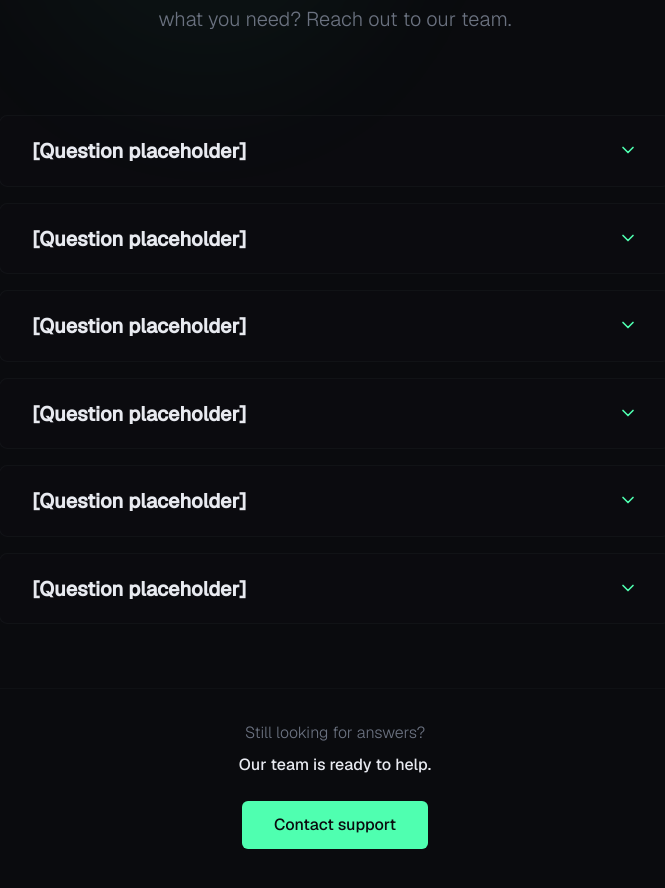
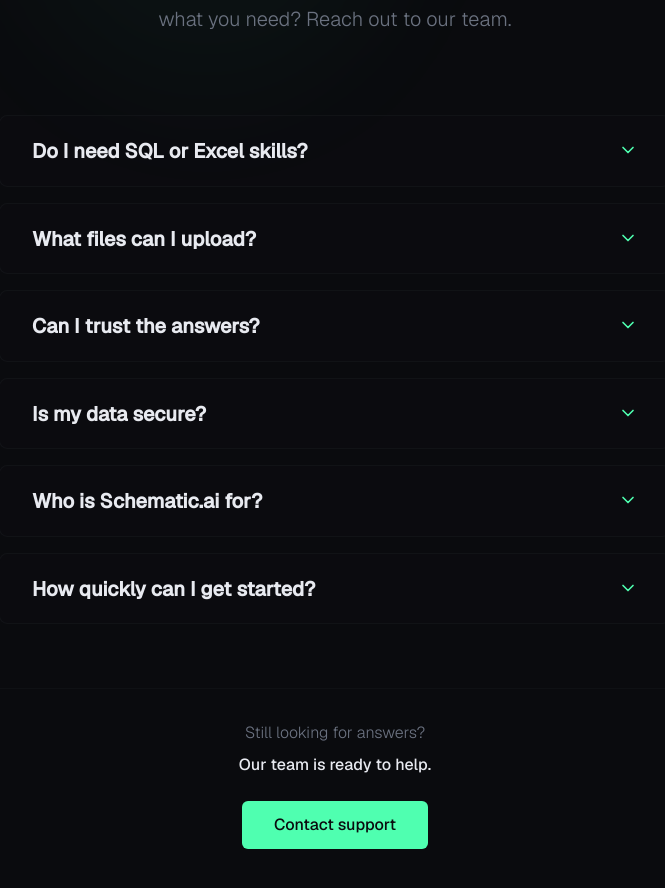
Before and after one commit to Ishaan-Gill/Schematic-AI, a Next.js app: page / in a window 1280 px wide. Shown: the part 3800-4688 px from the top of the page, without its empty margins (305-970 px from the left). Built offline with nearby package versions, Linux system fonts and the light colour scheme; a web font is replaced by a local one.

Commit message:
refactor: update FAQ component with detailed questions and answers for improved user guidance

```diff
--- a/components/landing/faq.tsx
+++ b/components/landing/faq.tsx
@@ -1,37 +1,162 @@
-'use client'
+"use client";
 
-import { ChevronDown } from 'lucide-react'
-import { useState } from 'react'
+import { ChevronDown } from "lucide-react";
+import { useState } from "react";
 
 export function FAQ() {
-  const [openIndex, setOpenIndex] = useState<number | null>(null)
+  const [openIndex, setOpenIndex] = useState<number | null>(null);
 
-  const faqs = [
+  type FAQItem = {
+    question: string;
+    answer: React.ReactNode;
+  };
+
+  const faqs: FAQItem[] = [
     {
-      question: '[Question placeholder]',
-      answer: '[Answer placeholder]',
+      question: "Do I need SQL or Excel skills?",
+      answer: (
+        <>
+          <p>
+            <strong>No.</strong> Upload your business data and ask questions in
+            plain English. Replace this text.
+          </p>
+
+          <p className="font-medium">Examples:</p>
+
+          <ul className="list-disc pl-6 space-y-1">
+            <li>Which products generated the most revenue last month?</li>
+            <li>Why did sales drop in April?</li>
+            <li>Which customers have the highest lifetime value?</li>
+          </ul>
+
+          <p>
+            Schematic.ai handles the analysis so you don&apos;t have to write
+            formulas or SQL. Replace this closing paragraph.
+          </p>
+        </>
+      ),
     },
     {
-      question: '[Question placeholder]',
-      answer: '[Answer placeholder]',
+      question: "What files can I upload?",
+      answer: (
+        <>
+          <p>
+            Schematic.ai supports <strong>CSV and Excel files</strong>, even if
+            they are exported from different business tools.
+          </p>
+
+          <p className="font-medium">Supported sources include:</p>
+
+          <ul className="list-disc pl-6 space-y-1">
+            <li>Shopify</li>
+            <li>Stripe</li>
+            <li>Meta Ads</li>
+            <li>CRMs and inventory systems</li>
+          </ul>
+
+          <p>
+            Upload multiple datasets together and ask questions across all of
+            them.
+          </p>
+        </>
+      ),
     },
     {
-      question: '[Question placeholder]',
-      answer: '[Answer placeholder]',
+      question: "Can I trust the answers?",
+      answer: (
+        <>
+          <p>
+            <strong>Yes—but only when your data supports them.</strong>
+          </p>
+
+          <p className="font-medium">
+            Schematic.ai is designed to be transparent:
+          </p>
+
+          <ul className="list-disc pl-6 space-y-1">
+            <li>Answers are generated from your uploaded data.</li>
+            <li>
+              SQL is used behind the scenes to retrieve the correct information.
+            </li>
+            <li>
+              If a question can not be answered confidently, Schematic.ai tells
+              you instead of making something up.
+            </li>
+          </ul>
+
+          <p>
+            Accuracy and trust are prioritized over generating confident-looking
+            answers.
+          </p>
+        </>
+      ),
     },
     {
-      question: '[Question placeholder]',
-      answer: '[Answer placeholder]',
+      question: "Is my data secure?",
+      answer: (
+        <>
+          <p>
+            <strong>Yes.</strong> Your uploaded files remain private to your
+            account.
+          </p>
+
+          <p className="font-medium">We take privacy seriously:</p>
+
+          <ul className="list-disc pl-6 space-y-1">
+            <li>Your datasets are only accessible by you.</li>
+            <li>Your data is never shared with other users.</li>
+            <li>Your uploaded business data is not used to train AI models.</li>
+          </ul>
+
+          <p>Your files are only processed to answer the questions you ask.</p>
+        </>
+      ),
     },
     {
-      question: '[Question placeholder]',
-      answer: '[Answer placeholder]',
+      question: "Who is Schematic.ai for?",
+      answer: (
+        <>
+          <p>
+            Schematic.ai is built for{" "}
+            <strong>founders, operators, and small business teams</strong> who
+            want answers from their data without hiring an analyst.
+          </p>
+
+          <p className="font-medium">It is a great fit if you:</p>
+
+          <ul className="list-disc pl-6 space-y-1">
+            <li>Spend hours analyzing spreadsheets.</li>
+            <li>Export reports from multiple business tools.</li>
+            <li>Need quick answers without writing SQL.</li>
+          </ul>
+
+          <p>
+            If you&apos;ve ever thought: I know the data exists—I just can&apos;t find the answer. Schematic.ai is built for you.
+          </p>
+        </>
+      ),
     },
     {
-      question: '[Question placeholder]',
-      answer: '[Answer placeholder]',
+      question: "How quickly can I get started?",
+      answer: (
+        <>
+          <p>
+            <strong>Usually in under a minute.</strong>
+          </p>
+
+          <p className="font-medium">Getting started is simple:</p>
+
+          <ul className="list-disc pl-6 space-y-1">
+            <li>Create your free account.</li>
+            <li>Upload your business data.</li>
+            <li>Ask questions in plain English.</li>
+          </ul>
+
+          <p>No database setup, dashboards, or SQL knowledge required.</p>
+        </>
+      ),
     },
-  ]
+  ];
 
   return (
     <section id="faq" className="relative py-24 md:py-40 overflow-hidden">
@@ -48,19 +173,19 @@ export function FAQ() {
               Questions?
             </h2>
             <p className="text-xl text-muted-foreground font-light leading-relaxed">
-              We&apos;ve gathered the most common questions about Schematic.ai. Can&apos;t find what you need? Reach out to our team.
+              We&apos;ve gathered the most common questions about Schematic.ai.
+              Can&apos;t find what you need? Reach out to our team.
             </p>
           </div>
 
           {/* Accordion */}
           <div className="space-y-4 mb-16">
             {faqs.map((faq, index) => (
-              <div
-                key={index}
-                className="group"
-              >
+              <div key={index} className="group">
                 <button
-                  onClick={() => setOpenIndex(openIndex === index ? null : index)}
+                  onClick={() =>
+                    setOpenIndex(openIndex === index ? null : index)
+                  }
                   className="w-full py-5 px-6 md:px-8 flex items-start justify-between gap-4 rounded-xl border border-border/40 bg-card/20 hover:bg-card/40 transition-all duration-300 group-hover:border-primary/30"
                 >
                   <span className="text-left font-semibold text-foreground text-lg md:text-xl leading-snug pt-0.5">
@@ -68,7 +193,7 @@ export function FAQ() {
                   </span>
                   <ChevronDown
                     className={`w-5 h-5 text-primary flex-shrink-0 transition-transform duration-300 mt-1 ${
-                      openIndex === index ? 'rotate-180' : ''
+                      openIndex === index ? "rotate-180" : ""
                     }`}
                   />
                 </button>
@@ -76,13 +201,13 @@ export function FAQ() {
                 {/* Expanded answer */}
                 <div
                   className={`overflow-hidden transition-all duration-300 ${
-                    openIndex === index ? 'max-h-96' : 'max-h-0'
+                    openIndex === index ? "max-h-96" : "max-h-0"
                   }`}
                 >
                   <div className="px-6 md:px-8 pt-0 pb-5">
-                    <p className="text-base text-muted-foreground leading-relaxed font-light">
+                    <div className="text-base text-muted-foreground leading-relaxed font-light space-y-4">
                       {faq.answer}
-                    </p>
+                    </div>
                   </div>
                 </div>
               </div>
@@ -109,5 +234,5 @@ export function FAQ() {
         </div>
       </div>
     </section>
-  )
+  );
 }
```
